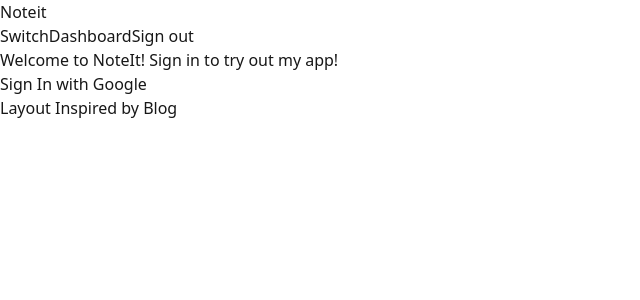
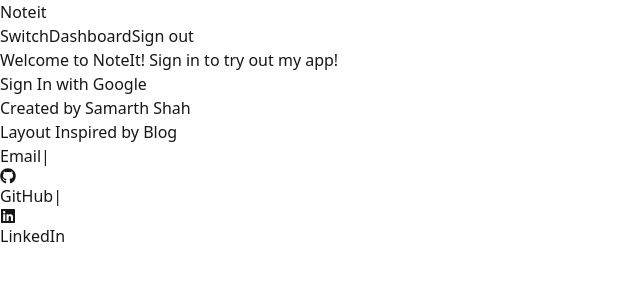
Before and after one commit to Samarth061/NoteApp-Njs, a Next.js app: page / in a window 1280 px wide. Shown: the top 300 px of the page, without its empty margins (0-640 px from the left). Built offline with nearby package versions, Linux system fonts and the light colour scheme.

Commit message:
NoteApp 1.0 ready

```diff
--- a/package.json
+++ b/package.json
@@ -16,7 +16,8 @@
     "next": "15.1.6",
     "next-auth": "^4.24.11",
     "react": "^19.0.0",
-    "react-dom": "^19.0.0"
+    "react-dom": "^19.0.0",
+    "react-icons": "^5.5.0"
   },
   "devDependencies": {
     "@eslint/eslintrc": "^3",
--- a/src/components/Footer.tsx
+++ b/src/components/Footer.tsx
@@ -1,7 +1,15 @@
+import { FaGithub, FaLinkedin } from "react-icons/fa";
 export default function Footer() {
   return (
-    <footer className="w-full bg-gray-800 p-4 text-center text-white">
+    <footer className="w-full bg-gray-800 p-4 text-center items-center text-white">
+      <div className="max-w-6xl mx-auto flex justify-between items-center">
+        <div className=" text-sm">
           <p>
+            Created by <span className="font-semibold">Samarth Shah</span>
+          </p>
+        </div>
+        <div>
+          <p className="font-thin">
             Layout Inspired by{" "}
             <a
               href="https://www.spithacode.com/blog/nextjs-15-deep-dive-building-notes-app-advanced-features"
@@ -12,6 +20,35 @@ export default function Footer() {
               Blog
             </a>
           </p>
+        </div>
+        {/* Contact Information */}
+        <div className="flex flex-row ">
+          <a
+            href="mailto:samarthdshah12@gmail.com"
+            className="text-blue-400 hover:underline"
+          >
+            Email
+          </a>
+          <span className="mx-2">|</span>
+          <a
+            href="https://github.com/Samarth061"
+            target="_blank"
+            rel="noopener noreferrer"
+            className="text-blue-400 hover:underline"
+          >
+            <FaGithub className="inline-block mr-1" /> GitHub
+          </a>
+          <span className="mx-2">|</span>
+          <a
+            href="https://www.linkedin.com/in/samarth-shah-319806224/"
+            target="_blank"
+            rel="noopener noreferrer"
+            className="text-blue-400 hover:underline"
+          >
+            <FaLinkedin className="inline-block mr-1" /> LinkedIn
+          </a>
+        </div>
+      </div>
     </footer>
   );
 }
```
Also changed, not shown: 1 other file (tests, documents, lock files or other folders). Lines whose indentation alone changed are shown as unchanged.
